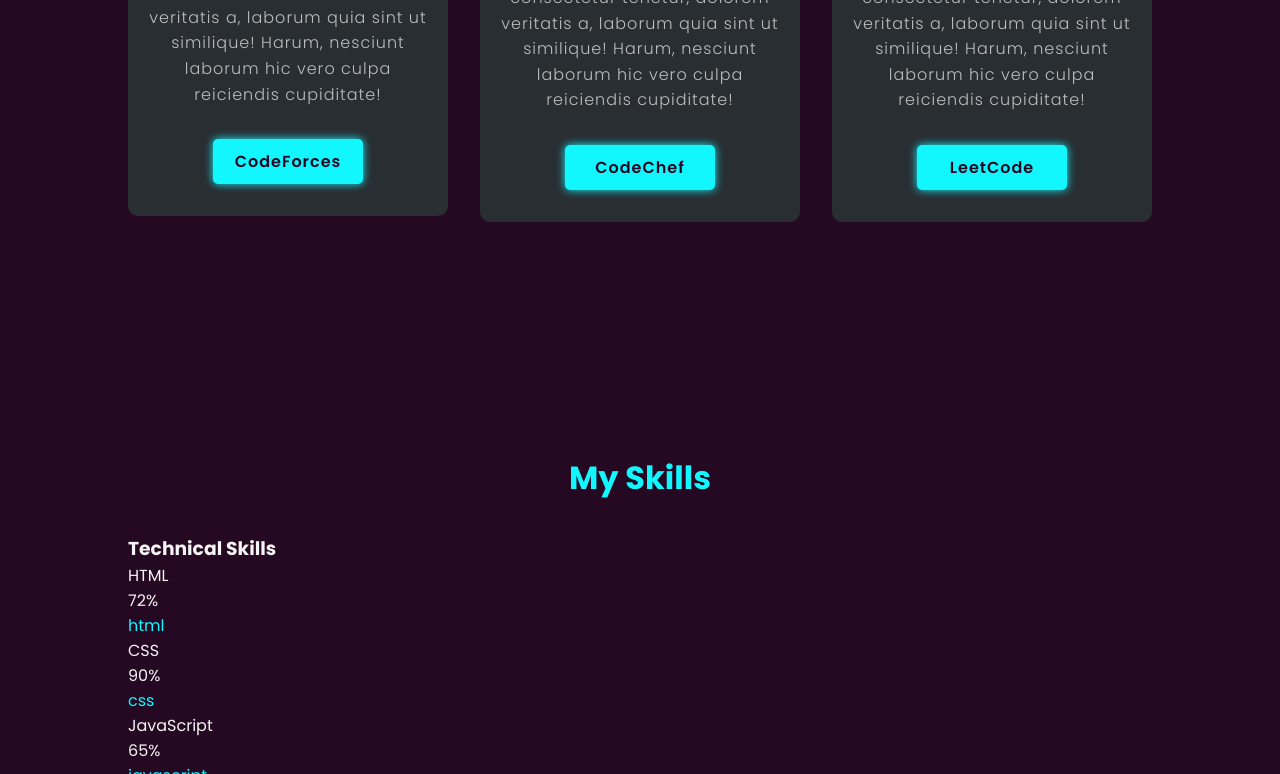
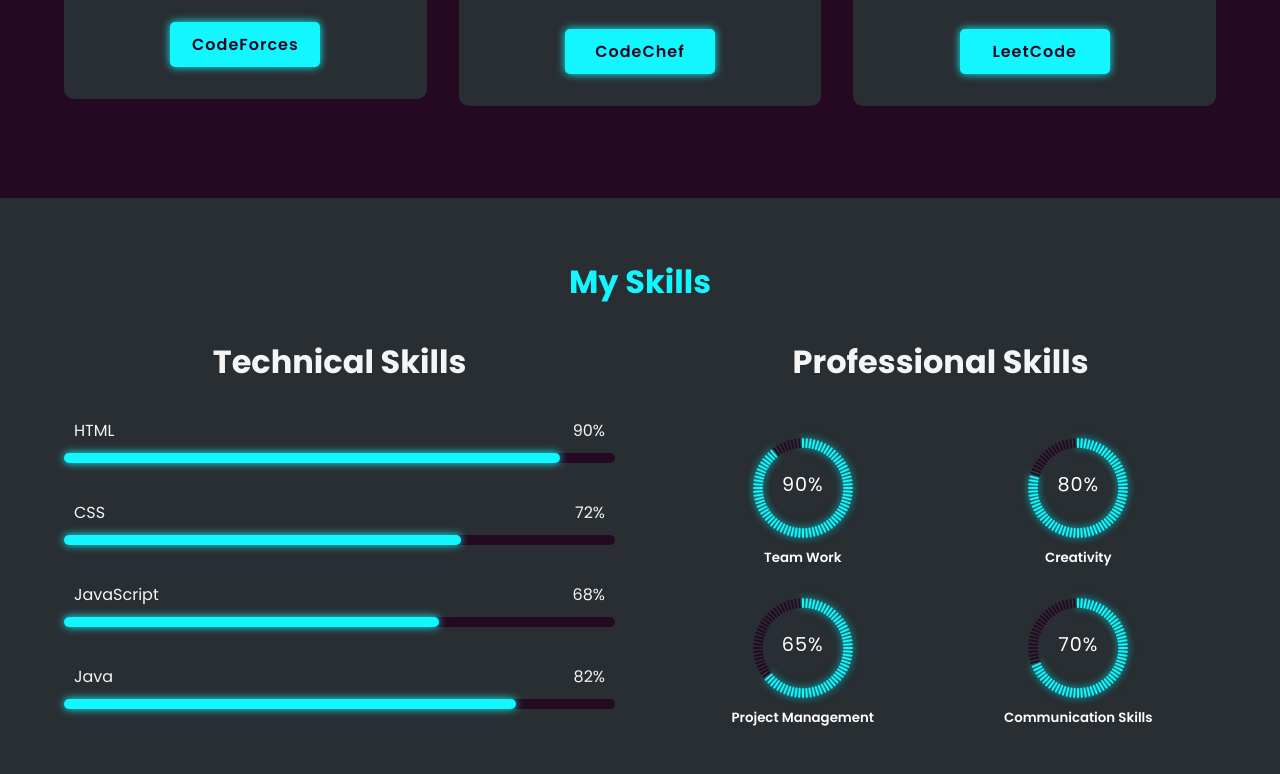
Before and after one commit to vijay12panwar/Portfolio, a plain HTML site: page index.html in a window 1280 px wide. Shown: the part 2026-2800 px from the top of the page. Drawn offline with nearby package versions, Linux system fonts and the light colour scheme.

Commit message:
adding skills section

```diff
--- a/index.html
+++ b/index.html
@@ -46,7 +46,7 @@
                 </div>
             </div>
             <div class="btn-box">
-                <a href="#" class="btn">DownLoad CV</a>
+                <a href="#" class="btn">Download CV</a>
                 <a href="#" class="btn">Hire Me</a>
             </div>
 
@@ -138,42 +138,72 @@
                 <div class="skill-bar">
                     <div class="info">
                         <p>HTML</p>
-                        <p>72%</p>
+                        <p>90%</p>
                     </div>
                     <div class="bar">
-                        <span>html</span>
+                        <span class="html"></span>
                     </div>
                 </div>
                 <div class="skill-bar">
                     <div class="info">
                         <p>CSS</p>
-                        <p>90%</p>
+                        <p>72%</p>
                     </div>
                     <div class="bar">
-                        <span>css</span>
+                        <span class="css"></span>
                     </div>
                 </div>
                 <div class="skill-bar">
                     <div class="info">
                         <p>JavaScript</p>
-                        <p>65%</p>
+                        <p>68%</p>
                     </div>
                     <div class="bar">
-                        <span>javascript</span>
+                        <span class="javascript"></span>
                     </div>
                 </div>
                 <div class="skill-bar">
                     <div class="info">
                         <p>Java</p>
-                        <p>92%</p>
+                        <p>82%</p>
                     </div>
                     <div class="bar">
-                        <span>java</span>
+                        <span class="java"></span>
                     </div>
                 </div>
             </div>
             <div class="skill-right">
                 <h3>Professional Skills</h3>
+                <div class="professional">
+                    <div class="box">
+                        <div class="circle" data-dots="80" data-percent="90"></div>
+                        <div class="text">
+                            <big>90%</big>
+                            <small>Team Work</small>
+                        </div>
+                    </div>
+                    <div class="box">
+                        <div class="circle" data-dots="80" data-percent="80"></div>
+                        <div class="text">
+                            <big>80%</big>
+                            <small>Creativity</small>
+                        </div>
+                    </div>
+                    <div class="box">
+                        <div class="circle" data-dots="80" data-percent="65"></div>
+                        <div class="text">
+                            <big>65%</big>
+                            <small>Project Management</small>
+                        </div>
+                    </div>
+                    <div class="box">
+                        <div class="circle" data-dots="80" data-percent="70"></div>
+                        <div class="text">
+                            <big>70%</big>
+                            <small>Communication Skills</small>
+                        </div>
+                    </div>
+                </div>
             </div>
         </div>
 
--- a/script.js
+++ b/script.js
@@ -41,3 +41,21 @@ let changeText=()=>{
 changeText();
 
 setInterval(changeText,3000);
+
+const circles=document.querySelectorAll('.circle');
+circles.forEach(elem=>{
+    var dots = elem.getAttribute("data-dots");
+    var marked = elem.getAttribute("data-percent");
+    var percent = Math.floor(dots*marked/100);
+    var points = "";
+    var rotate = 360 /dots;
+    for(let i = 0 ;i<dots;i++){
+        points+=`<div class="points" style="--i:${i}; --rot:${rotate}deg"></div>`;
+    }
+    elem.innerHTML=points;
+
+    const pointsMarked=elem.querySelectorAll(".points");
+    for(let i=0;i<percent;i++){
+        pointsMarked[i].classList.add('marked');
+    }
+})
--- a/styles.css
+++ b/styles.css
@@ -88,7 +88,7 @@ span{
 
 section{
     /* padding: 100px 5%;   */
-    padding: 100px 10%;
+    padding: 60px 5%;
     /* edited padding 100px 10%  -- image  */
 }
 
@@ -431,3 +431,178 @@ a.about-content span{
     color: #bdbdbd;
     line-height: 1.6;
 }
+
+/* skills section---------------------------------------*/
+
+.skills{
+    background: var(--second-bg-color);
+}
+
+.skill-main{
+    width: 100%;
+    display: grid;
+    grid-template-columns: repeat(2,1fr);
+    grid-row-gap: 30px;
+    grid-column-gap: 50px;
+
+}
+
+.skill-bar{
+    margin-bottom: 2.3rem;
+}
+.skill-main h3{
+    margin-bottom: 2rem;
+    font-size: var(--norma-font);
+    text-align: center;
+}
+
+.skill-left .skill-bar .info{
+    display: flex;
+    justify-content: space-between;
+    align-items: center;
+    padding: 0 10px;
+}
+.skill-left .skill-bar .bar{
+    width: 100%;
+    height: 10px;
+    background-color: var(--bg-color);
+    border-radius: 25px;
+    margin-top: 10px;
+    position: relative;
+}
+
+.skill-bar .bar span{
+    width: 50%;
+    height: 100%;
+    position: absolute;
+    left: 0;
+    background: var(--hover-color);
+    border-radius: 25px;
+    box-shadow: var(--neon-box-shadow);
+}
+
+.skill-bar .bar .html{
+    width: 90%;
+    animation: html 4s;
+}
+
+.skill-bar .bar .css{
+    width: 72%;
+    animation: css 2s;
+}
+
+.skill-bar .bar .java{
+    width: 82%;
+    animation: java 3s;
+}
+
+.skill-bar .bar .javascript{
+    width: 68%;
+    animation: javascript 2s;
+}
+
+
+/* Keyframes ------------------------ */
+@keyframes html{
+    0%{
+        width: 0%;
+    }
+    100%{
+        width: 90%;
+    }
+}
+
+@keyframes css{
+    0%{
+        width: 0%;
+    }
+    100%{
+        width: 72%;
+    }
+}
+
+@keyframes java{
+    0%{
+        width: 0%;
+    }
+    100%{
+        width: 82%;
+    }
+}
+
+@keyframes javascript{
+    0%{
+        width: 0%;
+    }
+    100%{
+        width: 68%;
+    }
+}
+
+/* right skills -------------------------------------- */
+
+.professional{
+    display: grid;
+    grid-template-columns: 1fr 1fr;
+}
+.box{
+    position: relative;
+    margin: 10px 0;
+    flex:1 1 15 rem;
+}
+
+.box .text{
+    text-align: center;
+    color: #fff;
+    font-size: 1rem;
+}
+
+.box .text big{
+    font: 400;
+    letter-spacing: 1px;
+    position: absolute;
+    top: 40%;
+    left: 50%;
+    transform: translate(-50%,-50%);
+}
+
+.box .text small{
+    display: block;
+    font-weight: 600;
+}
+
+.circle{
+    width: 100%;
+    height: 120px;
+    display: flex;
+    justify-content: center;
+    align-items: center;
+}
+
+.circle .points{
+    width: 2px;
+    height: 10px;
+    background-color: var(--bg-color);
+    position: absolute;
+    border-radius: 3px;
+    transform: rotate(calc(var(--i)*var(--rot))) translateY(-45px);
+}
+
+.points.marked{
+    animation: glow 0.04s linear forwards;
+    animation-delay: calc(var(--i)*0.05s);
+}
+
+
+/* keyframe------------------------------------------- */
+
+@keyframes glow{
+    0%{
+        background: var(--bg-color);
+        box-shadow: none;
+    }
+    100%{
+        background: var(--hover-color);
+        box-shadow: var(--neon-box-shadow);
+    }
+}
```
